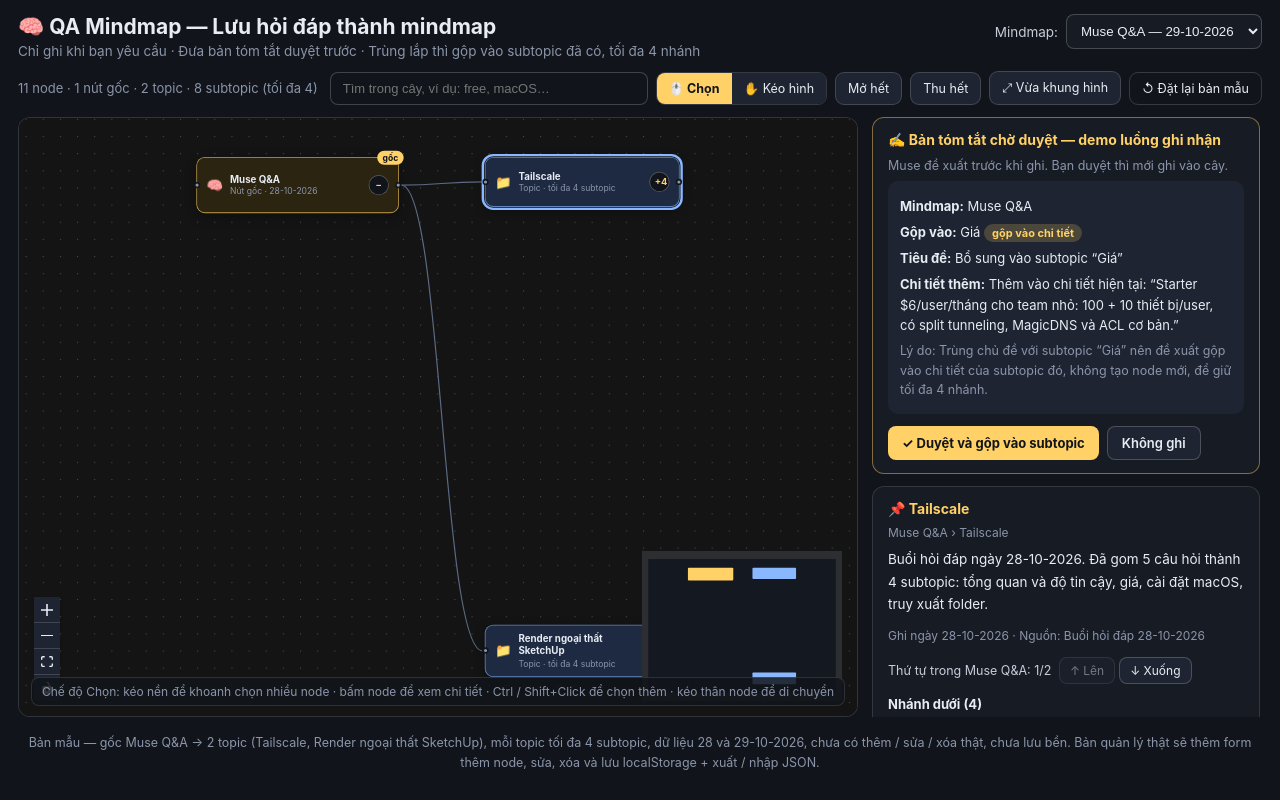
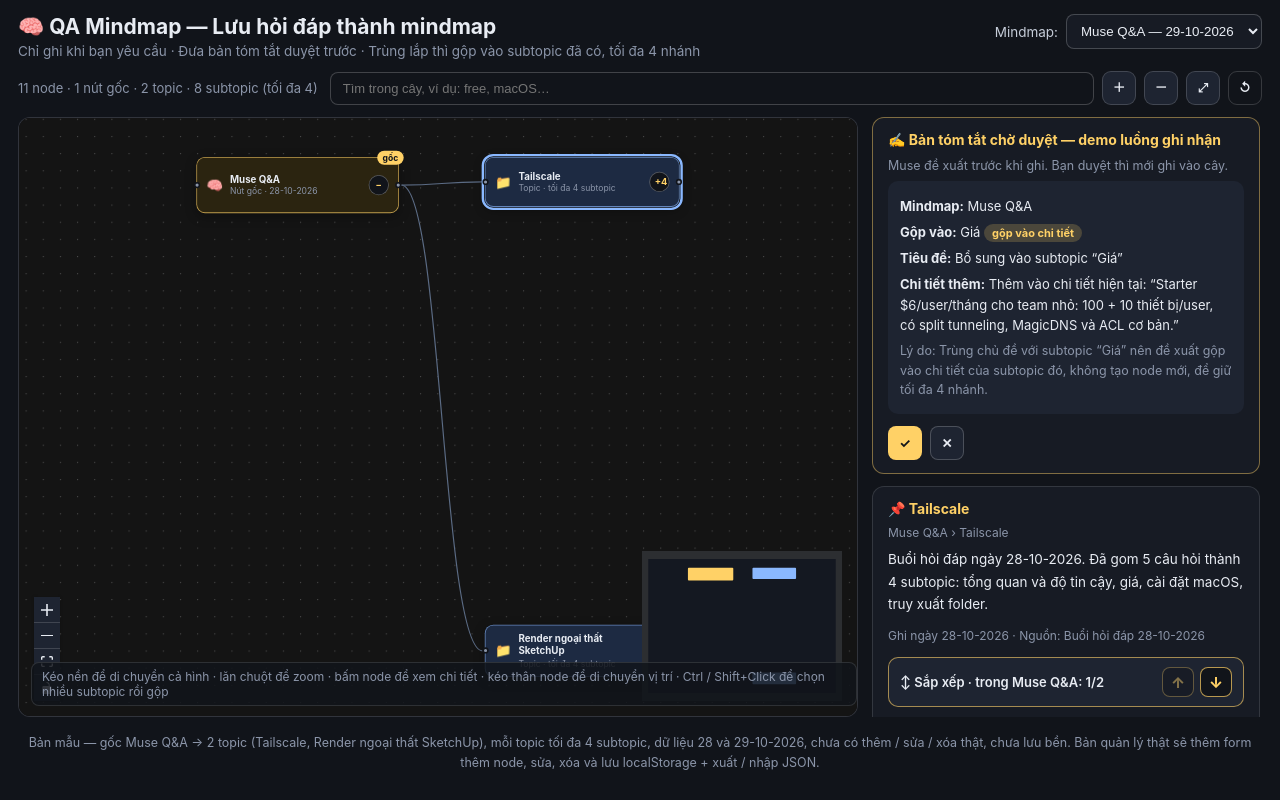
Before and after one commit to nguyenhuuhanhlam/ideas-n-solutions, a React (Vite) app in the folder qa-mindmap/: page / in a window 1280 px wide. Both pictures are taken after a click on the element 485 px from the left and 181 px from the top of the page. Built offline with nearby package versions, Linux system fonts and the light colour scheme.

Commit message:
QA Mindmap: pan như team-assistant-sim + nút sắp xếp nổi bật + nút icon

```diff
--- a/qa-mindmap/src/App.jsx
+++ b/qa-mindmap/src/App.jsx
@@ -71,7 +71,6 @@
   const [collapsed, setCollapsed] = useState(defaultCollapsed)
   const [selectedId, setSelectedId] = useState('root')
   const [multiSelected, setMultiSelected] = useState(new Set())
-  const [mode, setMode] = useState('select') // 'select': kéo nền để khoanh chọn · 'pan': kéo nền để di chuyển cả hình
   const [draft, setDraft] = useState(DRAFT_PROPOSAL)
   const [draftState, setDraftState] = useState('pending') // pending | approved | dismissed
   const [query, setQuery] = useState('')
@@ -221,16 +220,7 @@
   }, [query, items])
 
   // Chọn nhiều subtopic: Ctrl / Cmd / Shift + Click để thêm / bỏ 1 node khỏi nhóm chọn.
-  // Kéo khung chọn trên nền (chế độ Chọn) cũng đồng bộ vào nhóm chọn qua onSelectionChange.
-  const handleSelectionChange = useCallback(({ nodes: selNodes }) => {
-    if (!selNodes || selNodes.length < 2) return
-    const subIds = selNodes.filter((n) => byId[n.id]?.kind === 'subtopic').map((n) => n.id)
-    if (subIds.length >= 2) {
-      setMultiSelected(new Set(subIds))
-      setSelectedId(subIds[subIds.length - 1])
-    }
-  }, [byId])
-
+  // Không còn kéo khung chọn trên nền — nền dùng để pan, đúng mẫu team-assistant-sim.
   const handleNodeClick = useCallback((_e, node) => {
     const item = byId[node.id]
     if (!item) return
@@ -344,21 +334,17 @@
             </span>
           )}
         </div>
-        <span className="qm-mode">
-          <button type="button" className={mode === 'select' ? 'active' : ''} onClick={() => setMode('select')} title="Kéo nền để khoanh chọn nhiều node, bấm node để xem chi tiết">🖱️ Chọn</button>
-          <button type="button" className={mode === 'pan' ? 'active' : ''} onClick={() => setMode('pan')} title="Kéo nền để di chuyển cả hình">✋ Kéo hình</button>
-        </span>
-        <button type="button" onClick={expandAll}>Mở hết</button>
-        <button type="button" onClick={collapseAll}>Thu hết</button>
-        <button type="button" onClick={() => rfRef.current?.fitView({ padding: 0.15 })}>⤢ Vừa khung hình</button>
-        <button type="button" className="ghost" onClick={resetDraft}>↺ Đặt lại bản mẫu</button>
+        <button type="button" className="icon-btn" title="Mở hết" aria-label="Mở hết" onClick={expandAll}>＋</button>
+        <button type="button" className="icon-btn" title="Thu hết" aria-label="Thu hết" onClick={collapseAll}>－</button>
+        <button type="button" className="icon-btn" title="Vừa khung hình" aria-label="Vừa khung hình" onClick={() => rfRef.current?.fitView({ padding: 0.15 })}>⤢</button>
+        <button type="button" className="icon-btn ghost" title="Đặt lại bản mẫu" aria-label="Đặt lại bản mẫu" onClick={resetDraft}>↺</button>
       </div>
 
       {multiSelected.size > 0 && (
         <div className="qm-merge-bar">
           <span>Đã chọn {multiSelected.size} subtopic: <strong>{selectedSubtopics.map((n) => n.title).join(' + ')}</strong></span>
-          <button type="button" className="primary" disabled={!canMerge} onClick={mergeSelected}>⧉ Gộp thành 1 node</button>
-          <button type="button" onClick={() => setMultiSelected(new Set())}>Bỏ chọn</button>
+          <button type="button" className="icon-btn primary" title="Gộp thành 1 node" aria-label="Gộp thành 1 node" disabled={!canMerge} onClick={mergeSelected}>⧉</button>
+          <button type="button" className="icon-btn" title="Bỏ chọn" aria-label="Bỏ chọn" onClick={() => setMultiSelected(new Set())}>✕</button>
           {selectedSubtopics.length === 1 && <span className="hint">Chọn thêm 1 subtopic nữa bằng Ctrl+Click để gộp.</span>}
           {selectedSubtopics.length >= 2 && !canMerge && <span className="hint">Chỉ gộp được các subtopic cùng 1 topic.</span>}
           {canMerge && <span className="hint">Tiêu đề node gộp lấy node đầu tiên ({selectedSubtopics[0].title}), chi tiết chia thành {selectedSubtopics.length} section theo từng node gốc.</span>}
@@ -375,9 +361,10 @@
             onEdgesChange={onEdgesChange}
             onNodeClick={handleNodeClick}
             onNodeDragStop={handleNodeDragStop}
-            onSelectionChange={handleSelectionChange}
-            panOnDrag={mode === 'pan'}
-            selectionOnDrag={mode === 'select'}
+            // Đúng mẫu team-assistant-sim (mặc định của React Flow):
+            // kéo nền là pan, bấm node là chọn, không khoanh chọn.
+            panOnDrag
+            selectionOnDrag={false}
             nodesDraggable
             onInit={(inst) => { rfRef.current = inst }}
             fitView
@@ -391,9 +378,7 @@
             <Controls />
             <MiniMap pannable zoomable nodeColor={(n) => (n.type === 'root' ? '#ffd166' : n.type === 'subtopic' ? '#ffb27d' : '#8ab8ff')} />
           </ReactFlow>
-          <div className="qm-hint">{mode === 'select'
-            ? 'Chế độ Chọn: kéo nền để khoanh chọn nhiều node · bấm node để xem chi tiết · Ctrl / Shift+Click để chọn thêm · kéo thân node để di chuyển'
-            : 'Chế độ Kéo hình: kéo nền để di chuyển cả hình · bấm node để xem chi tiết · chuyển sang chế độ Chọn để khoanh chọn nhiều node'}</div>
+          <div className="qm-hint">Kéo nền để di chuyển cả hình · lăn chuột để zoom · bấm node để xem chi tiết · kéo thân node để di chuyển vị trí · Ctrl / Shift+Click để chọn nhiều subtopic rồi gộp</div>
         </div>
 
         <aside className="qm-panel-col">
@@ -410,8 +395,8 @@
                   <p className="hint">Lý do: {draft.reason}</p>
                 </div>
                 <div className="actions">
-                  <button type="button" className="primary" onClick={approveDraft}>✓ Duyệt và gộp vào subtopic</button>
-                  <button type="button" onClick={dismissDraft}>Không ghi</button>
+                  <button type="button" className="icon-btn primary" title="Duyệt và gộp vào subtopic" aria-label="Duyệt và gộp vào subtopic" onClick={approveDraft}>✓</button>
+                  <button type="button" className="icon-btn" title="Không ghi" aria-label="Không ghi" onClick={dismissDraft}>✕</button>
                 </div>
               </>
             )}
@@ -442,24 +427,26 @@
               )}
               <p className="qm-meta">Ghi ngày {selected.date} · Nguồn: {selected.source}</p>
               {siblingInfo && (
-                <p className="qm-order">
-                  Thứ tự trong {byId[selected.parentId]?.title}: {siblingInfo.pos}/{siblingInfo.total}
-                  {' '}
-                  <button type="button" disabled={siblingInfo.pos <= 1} onClick={() => moveSibling(selected.id, -1)} title="Dời lên 1 bậc trong cùng topic">↑ Lên</button>
-                  <button type="button" disabled={siblingInfo.pos >= siblingInfo.total} onClick={() => moveSibling(selected.id, 1)} title="Dời xuống 1 bậc trong cùng topic">↓ Xuống</button>
-                </p>
+                <div className="qm-order-box">
+                  <span className="qm-order-label">↕ Sắp xếp · trong {byId[selected.parentId]?.title}: {siblingInfo.pos}/{siblingInfo.total}</span>
+                  <span className="qm-order-btns">
+                    <button type="button" disabled={siblingInfo.pos <= 1} onClick={() => moveSibling(selected.id, -1)} title="Dời lên 1 bậc trong cùng topic" aria-label="Dời lên 1 bậc">↑</button>
+                    <button type="button" disabled={siblingInfo.pos >= siblingInfo.total} onClick={() => moveSibling(selected.id, 1)} title="Dời xuống 1 bậc trong cùng topic" aria-label="Dời xuống 1 bậc">↓</button>
+                  </span>
+                </div>
               )}
               {selChildren.length > 0 && (
                 <>
                   <h3>Nhánh dưới ({selChildren.length})</h3>
+                  <p className="hint">Bấm ↑ ↓ ở từng nhánh để sắp xếp lại thứ tự trong nhóm này.</p>
                   <ul className="qm-children">
                     {selChildren.map((c, i) => (
                       <li key={c.id}>
                         <div className="qm-child-row">
                           <button type="button" className="linklike" onClick={() => selectAndReveal(c.id)}>{c.title}</button>
                           <span className="qm-child-order">
-                            <button type="button" disabled={i === 0} onClick={() => moveSibling(c.id, -1)} title="Dời nhánh này lên 1 bậc">↑</button>
-                            <button type="button" disabled={i === selChildren.length - 1} onClick={() => moveSibling(c.id, 1)} title="Dời nhánh này xuống 1 bậc">↓</button>
+                            <button type="button" disabled={i === 0} onClick={() => moveSibling(c.id, -1)} title="Dời nhánh này lên 1 bậc" aria-label="Dời nhánh này lên 1 bậc">↑</button>
+                            <button type="button" disabled={i === selChildren.length - 1} onClick={() => moveSibling(c.id, 1)} title="Dời nhánh này xuống 1 bậc" aria-label="Dời nhánh này xuống 1 bậc">↓</button>
                           </span>
                         </div>
                         <small>{(c.sections ? c.sections.map((s) => s.text).join(' ') : c.detail).slice(0, 80)}…</small>
@@ -481,11 +468,12 @@
               <li>Node đơn giản: tiêu đề là chủ đề tóm tắt, chi tiết là câu trả lời tóm tắt.</li>
               <li>Đưa bản tóm tắt cho bạn duyệt trước khi ghi.</li>
               <li>Chủ đề trùng lắp thì gộp vào chi tiết của subtopic đã có, không tạo node mới, giữ tối đa 4 nhánh.</li>
-              <li>Chọn nhiều subtopic bằng Ctrl / Shift+Click (Cmd+Click trên Mac), hoặc kéo khung chọn trên nền ở chế độ Chọn, rồi bấm “Gộp thành 1 node”: tiêu đề lấy node đầu tiên, chi tiết chia thành từng section theo node gốc.</li>
-              <li>Chế độ Chọn (mặc định): kéo nền để khoanh chọn, bấm node để xem chi tiết. Chế độ Kéo hình: kéo nền để di chuyển cả hình.</li>
+              <li>Chọn nhiều subtopic bằng Ctrl / Shift+Click (Cmd+Click trên Mac), rồi bấm ⧉ để gộp thành 1 node: tiêu đề lấy node đầu tiên, chi tiết chia thành từng section theo node gốc.</li>
+              <li>Kéo nền để di chuyển cả hình, bấm node để xem chi tiết — đúng kiểu team-assistant-sim, không còn chế độ khoanh chọn trên nền.</li>
               <li>Kéo thân node để di chuyển vị trí, vị trí mới được giữ trong phiên này.</li>
-              <li>Mặc định các topic đóng, subtopic ẩn: mở app chỉ thấy nút gốc + các topic, bấm +N trên topic để mở nhánh. “Mở hết” / “Thu hết” trên thanh công cụ vẫn đổi toàn bộ, tìm kiếm hoặc bấm tên nhánh trong panel phải chỉ mở đúng nhánh cần tới.</li>
-              <li>Sắp xếp lại node: chọn 1 node rồi bấm ↑ Lên / ↓ Xuống trong panel phải, hoặc bấm ↑ / ↓ ở từng nhánh trong mục “Nhánh dưới” của node cha — chỉ đổi thứ tự trong nhóm cùng cha, dời topic thì cả subtopic của nó dời theo, thứ tự mới giữ trong phiên này.</li>
+              <li>Mặc định các topic đóng, subtopic ẩn: mở app chỉ thấy nút gốc + các topic, bấm +N trên topic để mở nhánh. Nút ＋ / － trên thanh công cụ vẫn mở / thu toàn bộ, tìm kiếm hoặc bấm tên nhánh trong panel phải chỉ mở đúng nhánh cần tới.</li>
+              <li>Sắp xếp lại node: chọn 1 node rồi bấm ↑ / ↓ trong hộp “↕ Sắp xếp” ở panel phải, hoặc bấm ↑ / ↓ ở từng nhánh trong mục “Nhánh dưới” của node cha — chỉ đổi thứ tự trong nhóm cùng cha, dời topic thì cả subtopic của nó dời theo, thứ tự mới giữ trong phiên này.</li>
+              <li>Các nút thao tác đều dạng icon, nhãn đầy đủ nằm trong title + aria-label (rê chuột vào nút để xem).</li>
             </ul>
           </section>
         </aside>
--- a/qa-mindmap/src/index.css
+++ b/qa-mindmap/src/index.css
@@ -15,10 +15,12 @@
 .qm-search-result { font-size: 12px; color: #8b95a9; }
 .qm-toolbar button { background: #1e2431; border: 1px solid rgba(255,255,255,.16); color: #e8ecf3; border-radius: 9px; padding: 8px 12px; font-size: 12.5px; }
 .qm-toolbar button:hover { border-color: rgba(255,209,102,.6); }
-.qm-mode { display: inline-flex; gap: 0; border: 1px solid rgba(255,255,255,.16); border-radius: 9px; overflow: hidden; }
-.qm-mode button { border: none; border-radius: 0; margin: 0; }
-.qm-mode button.active { background: #ffd166; color: #11141a; font-weight: 700; }
+/* Nút icon: vuông, nhãn đầy đủ trong title + aria-label, rê chuột vào để xem. */
+.icon-btn { display: inline-flex; align-items: center; justify-content: center; width: 34px; height: 34px; padding: 0; font-size: 16px; font-weight: 700; line-height: 1; }
+.qm-toolbar button.icon-btn { width: 34px; height: 34px; padding: 0; }
 .qm-toolbar button.ghost { background: none; }
+.qm-merge-bar button.icon-btn, .actions button.icon-btn { width: 34px; height: 34px; padding: 0; }
+.qm-merge-bar button.icon-btn.primary, .actions button.icon-btn.primary { background: #ffd166; color: #11141a; border: none; }
 .qm-layout { display: grid; grid-template-columns: minmax(0, 1fr) 390px; gap: 14px; align-items: start; }
 .qm-canvas-wrap { position: relative; height: calc(100vh - 200px); min-height: 560px; background: #141821; border: 1px solid rgba(255,255,255,.12); border-radius: 12px; overflow: hidden; }
 .qm-hint { position: absolute; left: 12px; bottom: 10px; z-index: 5; font-size: 12px; color: #8b95a9; background: rgba(17,20,26,.85); border: 1px solid rgba(255,255,255,.12); border-radius: 8px; padding: 6px 10px; pointer-events: none; }
@@ -33,10 +35,15 @@
 .qm-children { list-style: none; margin: 0; padding: 0; display: flex; flex-direction: column; gap: 8px; font-size: 12.5px; }
 .qm-children li { background: #1e2431; border-radius: 8px; padding: 8px 10px; }
 .qm-child-row { display: flex; align-items: center; justify-content: space-between; gap: 8px; }
-.qm-child-order { display: inline-flex; gap: 4px; flex-shrink: 0; }
-.qm-child-order button { background: #11141a; border: 1px solid rgba(255,255,255,.2); color: #e8ecf3; border-radius: 6px; width: 26px; height: 24px; padding: 0; font-size: 12px; line-height: 1; }
-.qm-order { color: #c6cdd9; font-size: 12.5px; margin: 8px 0; }
-.qm-order button { background: #1e2431; border: 1px solid rgba(255,255,255,.2); color: #e8ecf3; border-radius: 8px; padding: 5px 10px; font-size: 12px; margin-left: 4px; }
+.qm-child-order { display: inline-flex; gap: 6px; flex-shrink: 0; }
+.qm-child-order button { background: #11141a; border: 1.5px solid rgba(255,209,102,.6); color: #ffd166; border-radius: 8px; width: 30px; height: 28px; padding: 0; font-size: 14px; font-weight: 800; line-height: 1; }
+.qm-child-order button:hover:not(:disabled) { background: rgba(255,209,102,.2); }
+/* Hộp sắp xếp của node đang chọn: viền vàng, nổi hẳn khỏi nền panel. */
+.qm-order-box { display: flex; align-items: center; justify-content: space-between; gap: 10px; background: #1e2431; border: 1.5px solid rgba(255,209,102,.6); border-radius: 10px; padding: 9px 11px; margin: 10px 0; }
+.qm-order-label { color: #e8ecf3; font-size: 13px; font-weight: 600; }
+.qm-order-btns { display: inline-flex; gap: 6px; flex-shrink: 0; }
+.qm-order-btns button { background: #11141a; border: 1.5px solid rgba(255,209,102,.7); color: #ffd166; border-radius: 8px; width: 32px; height: 30px; padding: 0; font-size: 15px; font-weight: 800; line-height: 1; }
+.qm-order-btns button:hover:not(:disabled) { background: rgba(255,209,102,.2); }
 .qm-children small { display: block; color: #8b95a9; margin-top: 2px; line-height: 1.5; }
 .qm-rules { margin: 0; padding-left: 18px; font-size: 12.5px; line-height: 1.6; color: #c6cdd9; }
 .qm-rules li { margin-bottom: 6px; }
```
Also changed, not shown: 1 other file (tests, documents, lock files or other folders).
